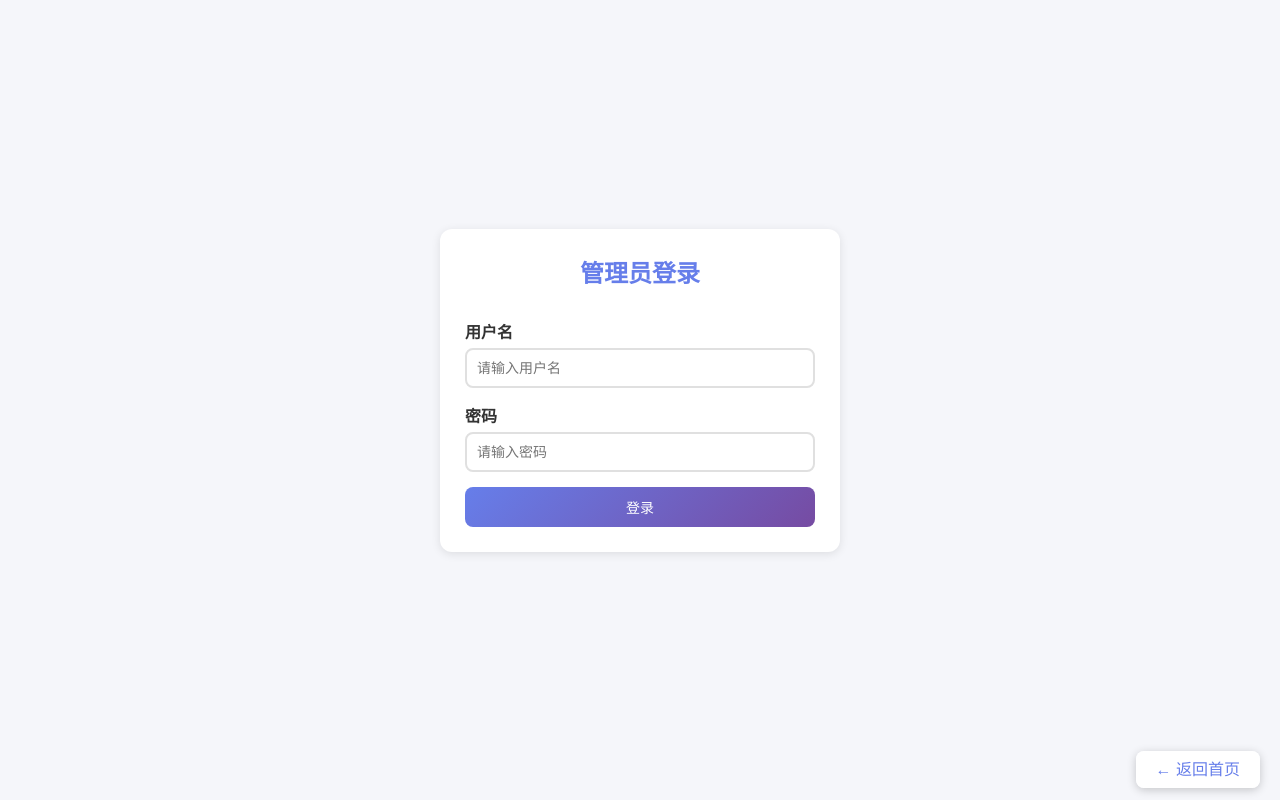
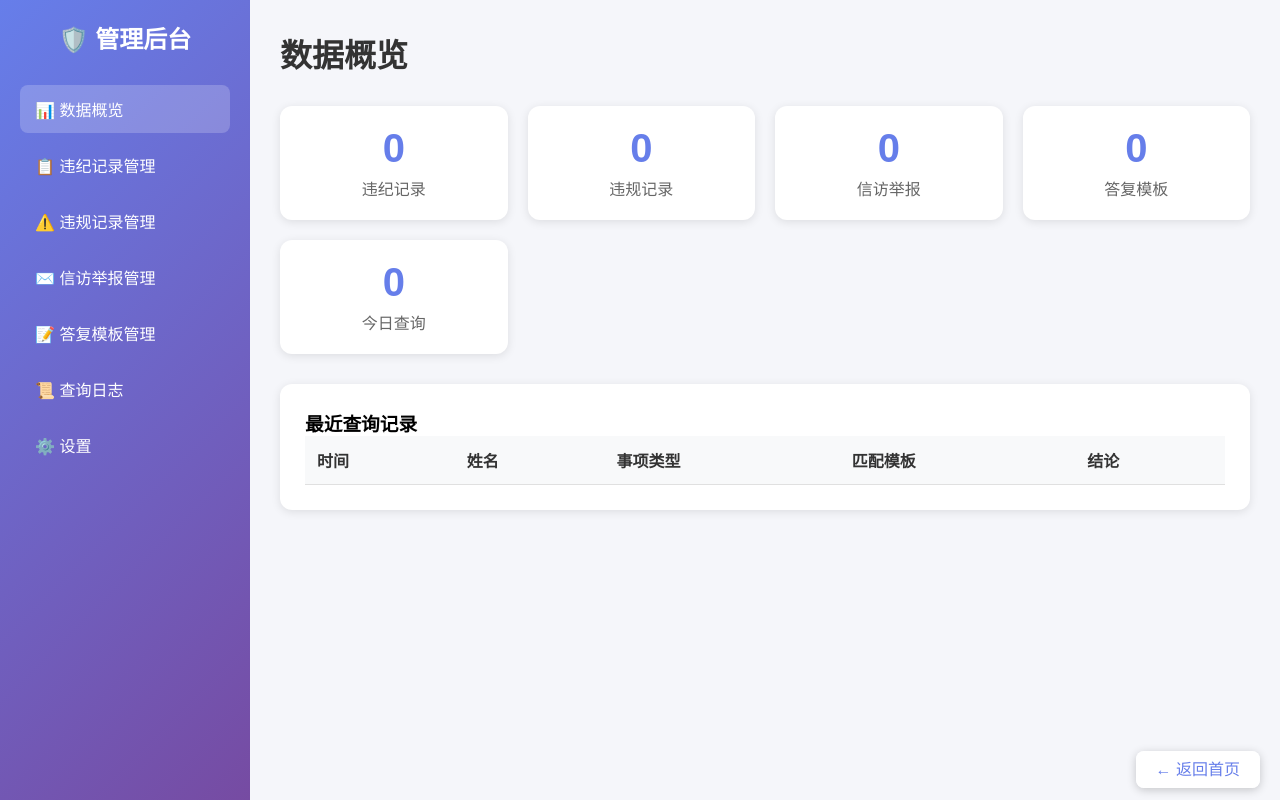
Before and after one commit to qq498550/lzzd, a FastAPI app: page /admin in a window 1280 px wide. Run offline with FastAPI, Linux system fonts and the light colour scheme; lists and menus that the app fills with data are empty.

Commit message:
update branch

```diff
--- a/integrity_system/app/templates/admin.html
+++ b/integrity_system/app/templates/admin.html
@@ -55,7 +55,7 @@
     <div class="home-link"><a href="/">← 返回首页</a></div>
 
     <!-- 侧边栏 -->
-    <div class="sidebar" id="sidebarNav" style="display: none;">
+    <div class="sidebar" id="sidebarNav" style="display: block;">
         <h2>🛡️ 管理后台</h2>
         <div class="nav-item active" onclick="showPage('dashboard')">📊 数据概览</div>
         <div class="nav-item" onclick="showPage('discipline')">📋 违纪记录管理</div>
@@ -64,11 +64,11 @@
         <div class="nav-item" onclick="showPage('template')">📝 答复模板管理</div>
         <div class="nav-item" onclick="showPage('logs')">📜 查询日志</div>
         <div class="nav-item" onclick="showPage('settings')">⚙️ 设置</div>
-        <div class="nav-item" onclick="logout()">🚪 退出登录</div>
+        <!-- 已取消登录验证，退出登录功能已禁用 -->
     </div>
 
-    <!-- 登录页面 -->
-    <div id="loginPage" class="main-content" style="margin-left: 0; display: flex; justify-content: center; align-items: center; min-height: 100vh;">
+    <!-- 登录页面已禁用 - 直接显示主内容区 -->
+    <div id="loginPage" class="main-content" style="margin-left: 0; display: none;">
         <div class="card" style="width: 400px;">
             <h2 style="text-align: center; margin-bottom: 30px; color: #667eea;">管理员登录</h2>
             <form id="loginForm">
@@ -87,7 +87,7 @@
     </div>
 
     <!-- 主内容区 -->
-    <div class="main-content" id="mainContent" style="display: none;">
+    <div class="main-content" id="mainContent" style="display: block;">
 
         <!-- 数据概览 -->
         <div id="dashboard" class="page-section active">
@@ -809,19 +809,13 @@
             loadTemplates();
         });
 
-        // 初始化加载 - 检查登录状态
+        // 初始化加载 - 直接显示主内容区（已取消登录验证）
         function checkLoginStatus() {
-            const isLoggedIn = localStorage.getItem('isLoggedIn');
-            if (isLoggedIn === 'true') {
-                document.getElementById('sidebarNav').style.display = 'block';
-                document.getElementById('mainContent').style.display = 'block';
-                document.getElementById('loginPage').style.display = 'none';
-                loadDashboard();
-            } else {
-                document.getElementById('sidebarNav').style.display = 'none';
-                document.getElementById('mainContent').style.display = 'none';
-                document.getElementById('loginPage').style.display = 'flex';
-            }
+            // 直接显示主内容区，跳过登录验证
+            document.getElementById('sidebarNav').style.display = 'block';
+            document.getElementById('mainContent').style.display = 'block';
+            document.getElementById('loginPage').style.display = 'none';
+            loadDashboard();
         }
 
         // 登录表单提交
@@ -889,9 +883,9 @@
             }
         });
 
-        // 退出登录
+        // 退出登录（已取消验证，此功能仅保留界面）
         function logout() {
-            localStorage.removeItem('isLoggedIn');
+            // 由于已取消登录验证，点击退出登录后刷新页面仍会直接进入系统
             location.reload();
         }
 
```
Also changed, not shown: 1 other file.
